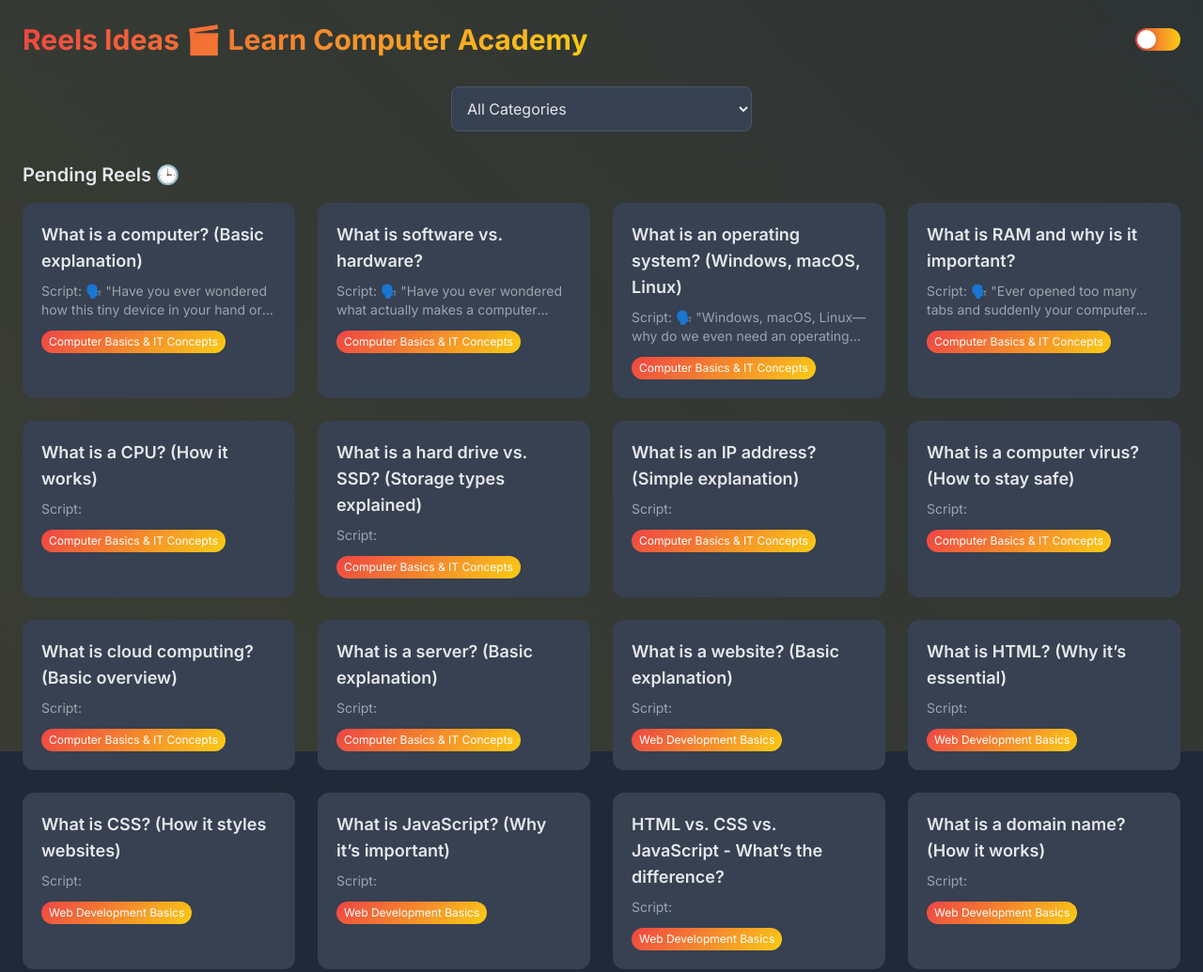
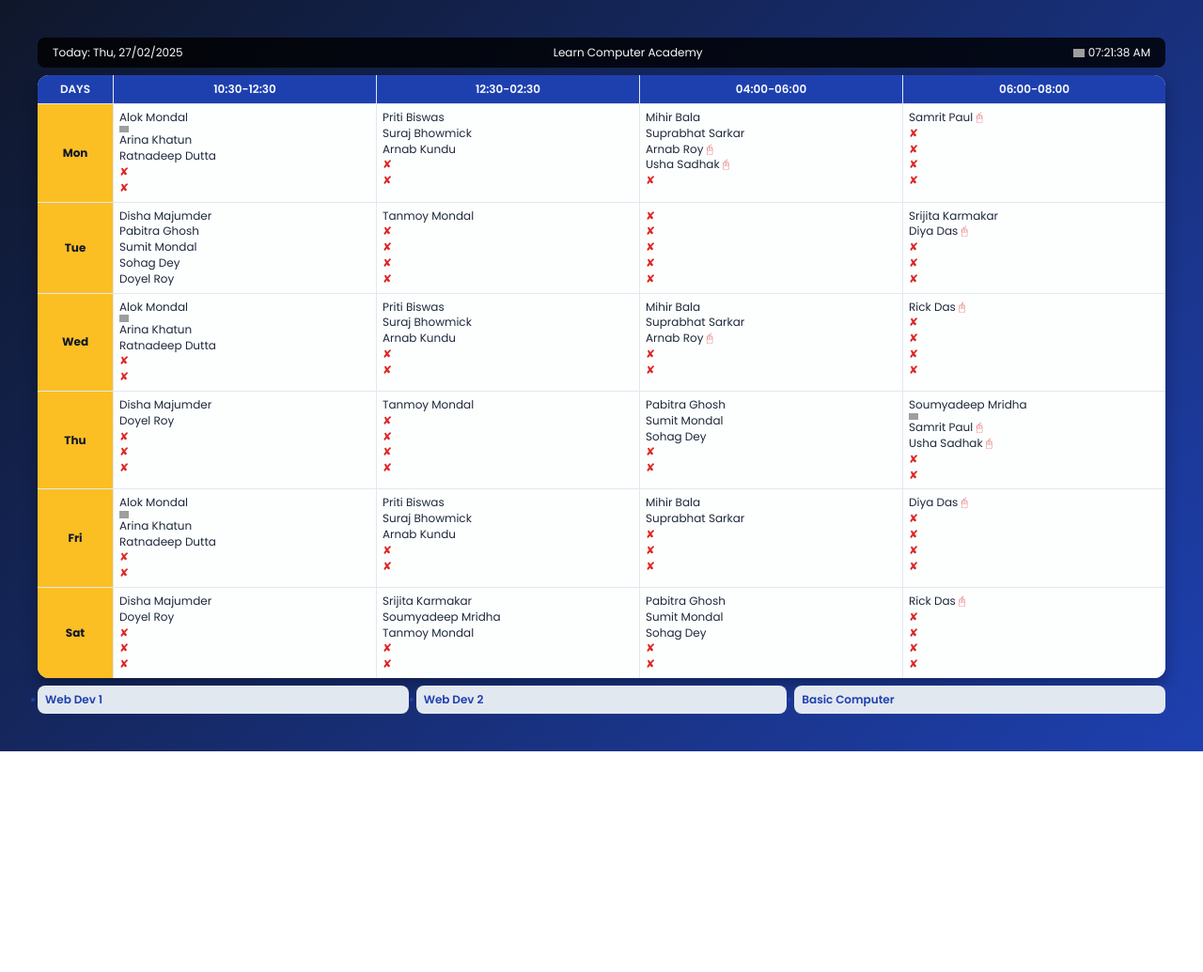
Before and after one commit to learncomputeracademy/reels, a plain HTML site: page index.html in a window 1280 px wide. Shown: the top 1035 px of the page at 94% size. After the commit the page ends 800 px from the top, so only its background shows below. Drawn offline with nearby package versions, Linux system fonts and the light colour scheme; grey boxes are pictures that could not be loaded.

Commit message:
Update index.html

```diff
--- a/index.html
+++ b/index.html
@@ -3,293 +3,530 @@
 <head>
   <meta charset="UTF-8">
   <meta name="viewport" content="width=device-width, initial-scale=1.0">
-    <title>Reels Ideas - Learn Computer Academy</title>
+  <meta name="description" content="Class timetable for Learn Computer Academy">
+  <meta name="theme-color" content="#1e40af">
+  <link rel="manifest" href="https://learncomputeracademy.github.io/time/manifest.webmanifest">
+  <link rel="icon" type="image/x-icon" href="https://res.cloudinary.com/learncomputeracademy/image/upload/w_80,c_fill,ar_1:1,g_auto,r_max/v1701951354/learncomputer.in/12_plqchp.png">
+  <title>LCA Class Timetable</title>
   <script src="https://cdn.tailwindcss.com"></script>
+  <link href="https://fonts.googleapis.com/css2?family=Poppins:wght@300;400;600;700&display=swap" rel="stylesheet">
   <style>
     :root {
-            --primary: #ef4444; /* Red */
-            --secondary: #facc15; /* Yellow */
-            --bg-light: #f3f4f6;
-            --bg-dark: #1f2937;
-            --card-light: #ffffff;
-            --card-dark: #374151;
-            --completed-dark: #2d3748; /* Darker gray for completed in dark mode */
-            --completed-light: #fefcbf; /* Light yellow for completed in light mode */
+      --primary: #1e40af; /* Deep blue */
+      --secondary: #fbbf24; /* Warm amber */
+      --bg-dark: #0f172a; /* Slate dark */
+      --bg-light: #e2e8f0; /* Softer gray for better contrast */
+      --accent: #dc2626; /* Bright red */
+      --text: #f8fafc; /* Near-white */
+      --text-dark: #1e293b; /* Darker slate for readability */
     }
 
     body {
-            background: var(--bg-dark);
-            color: #e5e7eb;
-            font-family: 'Inter', sans-serif;
-            transition: all 0.3s ease;
-            position: relative;
-            overflow-x: hidden;
-        }
-
-        body.light {
-            background: var(--bg-light);
-            color: #1f2937;
-        }
-
-        /* Vibrant Background Animation */
-        body::before {
-            content: '';
-            position: fixed;
-            top: 0;
-            left: 0;
-            width: 100%;
-            height: 100%;
-            background: linear-gradient(45deg, rgba(239, 68, 68, 0.2), rgba(250, 204, 21, 0.2), transparent);
-            background-size: 400% 400%;
-            animation: gradientFlow 10s ease infinite;
-            pointer-events: none;
-            z-index: -1;
-            opacity: 0.6;
-        }
-
-        body.light::before {
-            background: linear-gradient(45deg, rgba(239, 68, 68, 0.1), rgba(250, 204, 21, 0.1), transparent);
-            opacity: 0.4;
-        }
-
-        @keyframes gradientFlow {
-            0% { background-position: 0% 0%; }
-            50% { background-position: 100% 100%; }
-            100% { background-position: 0% 0%; }
-        }
-
-        .card {
-            background: var(--card-dark);
-            border-radius: 12px;
-            overflow: hidden;
-            transition: transform 0.3s ease, box-shadow 0.3s ease;
-            animation: fadeIn 0.5s ease-out;
-        }
-
-        .light .card {
-            background: var(--card-light);
-            box-shadow: 0 4px 6px rgba(0, 0, 0, 0.05);
-        }
-
-        .completed-card {
-            background: var(--completed-dark);
-            border: 1px solid var(--secondary);
-        }
-
-        .light .completed-card {
-            background: var(--completed-light);
-            border: 1px solid var(--primary);
-        }
-
-        .card:hover, .completed-card:hover {
-            transform: translateY(-5px);
-            box-shadow: 0 10px 20px rgba(0, 0, 0, 0.2);
-        }
-
-        .theme-toggle {
-            position: relative;
-            width: 48px;
-            height: 24px;
-            background: linear-gradient(90deg, var(--primary), var(--secondary));
-            border-radius: 9999px;
-            cursor: pointer;
-            transition: all 0.3s ease;
+      font-family: 'Poppins', sans-serif;
+      background: linear-gradient(135deg, var(--bg-dark), var(--primary));
+      color: var(--text);
+      margin: 0;
+      padding: 8px;
+      min-height: 100vh;
+      display: flex;
+      flex-direction: column;
+      align-items: center;
+      justify-content: center;
       overflow: hidden;
     }
 
-        .theme-toggle::before {
-            content: '';
-            position: absolute;
-            top: 2px;
-            left: 2px;
-            width: 20px;
-            height: 20px;
-            background: #fff;
-            border-radius: 50%;
-            transition: transform 0.3s ease;
-            box-shadow: 0 2px 4px rgba(0, 0, 0, 0.2);
+    header {
+      background: rgba(0, 0, 0, 0.8);
+      padding: 8px 16px;
+      border-radius: 8px;
+      backdrop-filter: blur(5px);
+      width: 100%;
+      max-width: 1200px;
+      display: flex;
+      justify-content: space-between;
+      align-items: center;
+      margin-bottom: 8px;
     }
 
-        .light .theme-toggle::before {
-            transform: translateX(24px);
+    .timetable {
+      display: grid;
+      grid-template-columns: 80px repeat(4, 1fr);
+      gap: 1px;
+      font-size: 12px;
+      width: 100%;
+      max-width: 1200px;
+      background: var(--bg-light);
+      border-radius: 12px;
+      overflow: hidden;
+      box-shadow: 0 8px 16px rgba(0, 0, 0, 0.3);
     }
 
-        .theme-toggle:hover {
-            box-shadow: 0 0 10px rgba(239, 68, 68, 0.5);
+    .timetable > div {
+      padding: 6px;
     }
 
-        .bg-gradient {
-            background: linear-gradient(135deg, var(--primary) 0%, var(--secondary) 100%);
+    .header-row {
+      background: var(--primary);
+      color: var(--text);
+      font-weight: 600;
+      text-align: center;
+      text-transform: uppercase;
     }
 
-        select {
-            background: var(--card-dark);
-            border: 1px solid #4b5563;
-            transition: all 0.3s ease;
-            color: #e5e7eb; /* Fixed text color for dark mode */
+    .day {
+      background: var(--secondary);
+      color: var(--bg-dark);
+      font-weight: 700;
+      text-align: center;
+      display: flex;
+      align-items: center;
+      justify-content: center;
     }
 
-        .light select {
-            background: var(--card-light);
-            border-color: #d1d5db;
-            color: #1f2937; /* Fixed text color for light mode */
+    .slot {
+      background: rgba(255, 255, 255, 0.95);
+      color: var(--text-dark);
     }
 
-        select option {
-            background: var(--card-dark);
-            color: #e5e7eb;
+    .slot ul {
+      list-style: none;
+      padding: 0;
+      margin: 0;
+      line-height: 1.4;
     }
 
-        .light select option {
-            background: var(--card-light);
-            color: #1f2937;
+    .slot li:empty::before {
+      content: '✘';
+      color: var(--accent);
     }
 
-        @keyframes fadeIn {
-            from { opacity: 0; transform: translateY(10px); }
+    .slot li::after {
+      content: attr(data-stream);
+      color: var(--accent);
+    }
+
+    /* Footer Styling */
+    footer {
+      display: flex;
+      justify-content: space-between;
+      width: 100%;
+      max-width: 1200px;
+      margin-top: 8px;
+      gap: 8px;
+      font-size: 12px;
+    }
+
+    .toggle-section {
+      background: var(--bg-light);
+      border-radius: 8px;
+      padding: 4px 8px;
+      flex: 1;
+      transition: all 0.3s ease;
+    }
+
+    .toggle-section.active {
+      background: #fff;
+      box-shadow: 0 4px 8px rgba(0, 0, 0, 0.2);
+    }
+
+    .toggle-section summary {
+      font-weight: 600;
+      color: var(--primary);
+      cursor: pointer;
+      padding: 2px 0;
+    }
+
+    .toggle-content {
+      display: none;
+      padding: 4px 8px;
+      color: var(--text-dark);
+    }
+
+    .toggle-section.active .toggle-content {
+      display: block;
+    }
+
+    .toggle-content ul {
+      list-style: none;
+      padding: 0;
+      margin: 0;
+      line-height: 1.3;
+    }
+
+    .toggle-content li[data-d="d"] {
+      color: var(--accent);
+    }
+
+    /* Animations */
+    @keyframes slideIn {
+      from { opacity: 0; transform: translateY(-10px); }
       to { opacity: 1; transform: translateY(0); }
     }
 
-        @keyframes slideIn {
-            from { opacity: 0; transform: translateX(-20px); }
-            to { opacity: 1; transform: translateX(0); }
+    header, .timetable, footer {
+      animation: slideIn 0.5s ease-out;
     }
 
-        .animate-header {
-            animation: slideIn 0.6s ease-out;
+    /* Scrollbar */
+    ::-webkit-scrollbar {
+      width: 4px;
     }
 
-        .popup-content {
-            animation: scaleIn 0.3s ease-out;
+    ::-webkit-scrollbar-track {
+      background: var(--bg-light);
     }
 
-        @keyframes scaleIn {
-            from { opacity: 0; transform: scale(0.95); }
-            to { opacity: 1; transform: scale(1); }
+    ::-webkit-scrollbar-thumb {
+      background: var(--primary);
+      border-radius: 10px;
+    }
+
+    ::-webkit-scrollbar-thumb:hover {
+      background: var(--accent);
+    }
+
+    @media (max-width: 640px) {
+      .timetable {
+        grid-template-columns: 60px repeat(4, 1fr);
+        font-size: 9px;
+      }
+      footer {
+        flex-direction: column;
+        font-size: 8px;
+      }
     }
   </style>
-    <link href="https://fonts.googleapis.com/css2?family=Inter:wght@400;600;700&display=swap" rel="stylesheet">
 </head>
-<body class="dark transition-all duration-300">
-    <div class="max-w-7xl mx-auto p-6 space-y-8">
-        <!-- Header & Theme Toggle -->
-        <div class="flex items-center justify-between animate-header">
-            <h1 class="text-3xl font-bold bg-gradient text-transparent bg-clip-text">
-                Reels Ideas 🎬 Learn Computer Academy
-            </h1>
-            <div onclick="toggleTheme()" class="theme-toggle"></div>
+<body>
+  <header>
+    <div id="today" class="text-xs"></div>
+    <a href="https://learncomputer.in/" target="_blank" class="text-xs hover:text-secondary">Learn Computer Academy</a>
+    <div id="time" class="text-xs flex items-center gap-1"></div>
+  </header>
+
+  <section class="timetable">
+    <div class="header-row">Days</div>
+    <div class="header-row">10:30-12:30</div>
+    <div class="header-row">12:30-02:30</div>
+    <div class="header-row">04:00-06:00</div>
+    <div class="header-row">06:00-08:00</div>
+
+    <div class="day">Mon</div>
+    <div class="slot">
+      <ul>
+        <li>Alok Mondal <img src="https://fonts.gstatic.com/s/e/notoemoji/latest/1f30f/512.gif" alt="🌏" width="10" height="10"></li>
+        <li>Arina Khatun</li>
+        <li>Ratnadeep Dutta</li>
+        <li></li>
+        <li></li>
+      </ul>
+    </div>
+    <div class="slot">
+      <ul>
+        <li>Priti Biswas</li>
+        <li>Suraj Bhowmick</li>
+        <li>Arnab Kundu</li>
+        <li></li>
+        <li></li>
+      </ul>
+    </div>
+    <div class="slot">
+      <ul>
+        <li>Mihir Bala</li>
+        <li>Suprabhat Sarkar</li>
+        <li data-stream=" 🖰">Arnab Roy</li>
+        <li data-stream=" 🖰">Usha Sadhak</li>
+        <li></li>
+      </ul>
+    </div>
+    <div class="slot">
+      <ul>
+        <li data-stream=" 🖰">Samrit Paul</li>
+        <li></li>
+        <li></li>
+        <li></li>
+        <li></li>
+      </ul>
     </div>
 
-        <!-- Filter Dropdown -->
-        <div class="flex justify-center">
-            <select id="categoryFilter" class="p-3 rounded-lg shadow-sm w-full max-w-xs">
-                <option value="all">All Categories</option>
-            </select>
+    <div class="day">Tue</div>
+    <div class="slot">
+      <ul>
+        <li>Disha Majumder</li>
+        <li>Pabitra Ghosh</li>
+        <li>Sumit Mondal</li>
+        <li>Sohag Dey</li>
+        <li>Doyel Roy</li>
+      </ul>
+    </div>
+    <div class="slot">
+      <ul>
+        <li>Tanmoy Mondal</li>
+        <li></li>
+        <li></li>
+        <li></li>
+        <li></li>
+      </ul>
+    </div>
+    <div class="slot">
+      <ul>
+        <li></li>
+        <li></li>
+        <li></li>
+        <li></li>
+        <li></li>
+      </ul>
+    </div>
+    <div class="slot">
+      <ul>
+        <li>Srijita Karmakar</li>
+        <li data-stream=" 🖰">Diya Das</li>
+        <li></li>
+        <li></li>
+        <li></li>
+      </ul>
     </div>
 
-        <!-- Pending Reels -->
-        <div>
-            <h2 class="text-xl font-semibold mb-4">Pending Reels 🕒</h2>
-            <div class="grid grid-cols-1 sm:grid-cols-2 md:grid-cols-3 lg:grid-cols-4 gap-6" id="pending-reels"></div>
+    <div class="day">Wed</div>
+    <div class="slot">
+      <ul>
+        <li>Alok Mondal <img src="https://fonts.gstatic.com/s/e/notoemoji/latest/1f30f/512.gif" alt="🌏" width="10" height="10"></li>
+        <li>Arina Khatun</li>
+        <li>Ratnadeep Dutta</li>
+        <li></li>
+        <li></li>
+      </ul>
+    </div>
+    <div class="slot">
+      <ul>
+        <li>Priti Biswas</li>
+        <li>Suraj Bhowmick</li>
+        <li>Arnab Kundu</li>
+        <li></li>
+        <li></li>
+      </ul>
+    </div>
+    <div class="slot">
+      <ul>
+        <li>Mihir Bala</li>
+        <li>Suprabhat Sarkar</li>
+        <li data-stream=" 🖰">Arnab Roy</li>
+        <li></li>
+        <li></li>
+      </ul>
+    </div>
+    <div class="slot">
+      <ul>
+        <li data-stream=" 🖰">Rick Das</li>
+        <li></li>
+        <li></li>
+        <li></li>
+        <li></li>
+      </ul>
     </div>
 
-        <!-- Completed Reels -->
-        <div>
-            <h2 class="text-xl font-semibold mb-4">Completed Reels ✅</h2>
-            <div class="grid grid-cols-1 sm:grid-cols-2 md:grid-cols-3 lg:grid-cols-4 gap-6" id="completed-reels"></div>
+    <div class="day">Thu</div>
+    <div class="slot">
+      <ul>
+        <li>Disha Majumder</li>
+        <li>Doyel Roy</li>
+        <li></li>
+        <li></li>
+        <li></li>
+      </ul>
+    </div>
+    <div class="slot">
+      <ul>
+        <li>Tanmoy Mondal</li>
+        <li></li>
+        <li></li>
+        <li></li>
+        <li></li>
+      </ul>
+    </div>
+    <div class="slot">
+      <ul>
+        <li>Pabitra Ghosh</li>
+        <li>Sumit Mondal</li>
+        <li>Sohag Dey</li>
+        <li></li>
+        <li></li>
+      </ul>
+    </div>
+    <div class="slot">
+      <ul>
+        <li>Soumyadeep Mridha <img src="https://fonts.gstatic.com/s/e/notoemoji/latest/1f30f/512.gif" alt="🌏" width="10" height="10"></li>
+        <li data-stream=" 🖰">Samrit Paul</li>
+        <li data-stream=" 🖰">Usha Sadhak</li>
+        <li></li>
+        <li></li>
+      </ul>
+    </div>
+
+    <div class="day">Fri</div>
+    <div class="slot">
+      <ul>
+        <li>Alok Mondal <img src="https://fonts.gstatic.com/s/e/notoemoji/latest/1f30f/512.gif" alt="🌏" width="10" height="10"></li>
+        <li>Arina Khatun</li>
+        <li>Ratnadeep Dutta</li>
+        <li></li>
+        <li></li>
+      </ul>
+    </div>
+    <div class="slot">
+      <ul>
+        <li>Priti Biswas</li>
+        <li>Suraj Bhowmick</li>
+        <li>Arnab Kundu</li>
+        <li></li>
+        <li></li>
+      </ul>
+    </div>
+    <div class="slot">
+      <ul>
+        <li>Mihir Bala</li>
+        <li>Suprabhat Sarkar</li>
+        <li></li>
+        <li></li>
+        <li></li>
+      </ul>
+    </div>
+    <div class="slot">
+      <ul>
+        <li data-stream=" 🖰">Diya Das</li>
+        <li></li>
+        <li></li>
+        <li></li>
+        <li></li>
+      </ul>
+    </div>
+
+    <div class="day">Sat</div>
+    <div class="slot">
+      <ul>
+        <li>Disha Majumder</li>
+        <li>Doyel Roy</li>
+        <li></li>
+        <li></li>
+        <li></li>
+      </ul>
+    </div>
+    <div class="slot">
+      <ul>
+        <li>Srijita Karmakar</li>
+        <li>Soumyadeep Mridha</li>
+        <li>Tanmoy Mondal</li>
+        <li></li>
+        <li></li>
+      </ul>
+    </div>
+    <div class="slot">
+      <ul>
+        <li>Pabitra Ghosh</li>
+        <li>Sumit Mondal</li>
+        <li>Sohag Dey</li>
+        <li></li>
+        <li></li>
+      </ul>
+    </div>
+    <div class="slot">
+      <ul>
+        <li data-stream=" 🖰">Rick Das</li>
+        <li></li>
+        <li></li>
+        <li></li>
+        <li></li>
+      </ul>
+    </div>
+  </section>
+
+  <footer>
+    <div class="toggle-section" data-toggle-id="web-dev-1">
+      <summary>Web Dev 1</summary>
+      <div class="toggle-content">
+        <ul>
+          <li data-d="">Ratnadeep Dutta (25)</li>
+          <li data-d="d">Mihir Bala (20)</li>
+          <li data-d="d">Alok Mondal (19)</li>
+          <li data-d="d">Priti Biswas (15)</li>
+          <li data-d="d">Samaresh Das (14)</li>
+          <li data-d="d">Disha Majumder (12)</li>
+          <li data-d="">Pabitra Ghosh (12)</li>
+          <li data-d="">Sumit Mondal (12)</li>
+        </ul>
       </div>
     </div>
-
-    <!-- Popup -->
-    <div id="popup" class="fixed inset-0 bg-black bg-opacity-60 hidden flex items-center justify-center">
-        <div class="card p-6 rounded-xl w-11/12 md:w-1/2 popup-content relative">
-            <button class="absolute top-3 right-3 text-2xl text-gray-500 hover:text-gray-300" onclick="closePopup()">×</button>
-            <h2 id="popup-title" class="text-2xl font-bold mb-4 bg-gradient text-transparent bg-clip-text"></h2>
-            <p id="popup-script" class="text-base leading-relaxed"></p>
+    <div class="toggle-section" data-toggle-id="web-dev-2">
+      <summary>Web Dev 2</summary>
+      <div class="toggle-content">
+        <ul>
+          <li data-d="">Sohag Dey (10)</li>
+          <li data-d="d">Tanmoy Mondal (09)</li>
+          <li data-d="d">Arina Khatun (06)</li>
+          <li data-d="d">Soumyadeep Mridha (05)</li>
+          <li data-d="d">Srijita Karmakar (03)</li>
+          <li data-d="d">Doyel Roy (02)</li>
+          <li data-d="">Suprabhat Sarkar (01)</li>
+          <li data-d="">Suraj Bhowmick (01)</li>
+          <li data-d="">Arnab Kundu (01)</li>
+        </ul>
       </div>
     </div>
+    <div class="toggle-section" data-toggle-id="basic-computer">
+      <summary>Basic Computer</summary>
+      <div class="toggle-content">
+        <ul>
+          <li data-d="">Samrit Paul (11)</li>
+          <li data-d="d">Diya Das (07)</li>
+          <li data-d="">Arnab Roy (06)</li>
+          <li data-d="d">Usha Sadhak (02)</li>
+          <li data-d="d">Rick Das (02)</li>
+        </ul>
+      </div>
+    </div>
+  </footer>
 
   <script>
-        // Theme Toggle with Local Storage
-        function toggleTheme() {
-            document.body.classList.toggle('light');
-            document.body.classList.toggle('dark');
-            localStorage.setItem('theme', document.body.classList.contains('light') ? 'light' : 'dark');
+    // Date and Time Functions
+    function formatDateWithDay(date) {
+      const days = ['Sun', 'Mon', 'Tue', 'Wed', 'Thu', 'Fri', 'Sat'];
+      return `${days[date.getDay()]}, ${date.getDate().toString().padStart(2, '0')}/${(date.getMonth() + 1).toString().padStart(2, '0')}/${date.getFullYear()}`;
     }
 
-        // Load Theme Preference (default dark)
-        if (localStorage.getItem('theme') === 'light') {
-            document.body.classList.add('light');
-            document.body.classList.remove('dark');
-        } else {
-            document.body.classList.add('dark');
-            document.body.classList.remove('light');
+    document.querySelector('#today').textContent = `Today: ${formatDateWithDay(new Date())}`;
+
+    function getCurrentTime() {
+      const now = new Date();
+      const hours = (now.getHours() % 12 || 12).toString().padStart(2, '0');
+      const minutes = now.getMinutes().toString().padStart(2, '0');
+      const seconds = now.getSeconds().toString().padStart(2, '0');
+      const ampm = now.getHours() >= 12 ? 'PM' : 'AM';
+      return `<img src="https://i.ibb.co/r5136nN/time-2.png" alt="time" width="12" height="12"> ${hours}:${minutes}:${seconds} ${ampm}`;
     }
 
-        async function loadReels() {
-            try {
-                const response = await fetch('reels.json');
-                if (!response.ok) throw new Error("JSON file not found.");
-                const data = await response.json();
-                const pendingContainer = document.getElementById('pending-reels');
-                const completedContainer = document.getElementById('completed-reels');
-                const categoryFilter = document.getElementById('categoryFilter');
-                const categories = new Set();
+    const timeElement = document.querySelector('#time');
+    timeElement.innerHTML = getCurrentTime();
+    setInterval(() => timeElement.innerHTML = getCurrentTime(), 1000);
 
-                data.reels.forEach((reel, index) => {
-                    categories.add(reel.category);
-                    const reelElement = document.createElement('div');
-                    reelElement.classList.add('card', 'p-5', 'cursor-pointer');
-                    if (reel.completed) reelElement.classList.add('completed-card');
-                    reelElement.style.animationDelay = `${index * 0.1}s`;
-                    reelElement.setAttribute("data-category", reel.category);
-                    reelElement.onclick = () => showPopup(reel.title, reel.script);
+    // Toggle Functionality
+    const toggleSections = document.querySelectorAll('.toggle-section');
 
-                    reelElement.innerHTML = `
-                        <h3 class="font-semibold text-lg">${reel.title}</h3>
-                        <p class="text-sm text-gray-400 light:text-gray-600 mt-2 line-clamp-2">${reel.script}</p>
-                        <span class="text-xs mt-3 inline-block px-2 py-1 bg-gradient text-white rounded-full">${reel.category}</span>
-                    `;
+    toggleSections.forEach(section => {
+      const summary = section.querySelector('summary');
+      summary.addEventListener('click', (e) => {
+        e.preventDefault(); // Prevent default <details> behavior
 
-                    (reel.completed ? completedContainer : pendingContainer).appendChild(reelElement);
+        // Close all other sections
+        toggleSections.forEach(otherSection => {
+          if (otherSection !== section) {
+            otherSection.classList.remove('active');
+          }
         });
 
-                categories.forEach(category => {
-                    const option = document.createElement('option');
-                    option.value = category;
-                    option.textContent = category;
-                    categoryFilter.appendChild(option);
+        // Toggle the clicked section
+        section.classList.toggle('active');
       });
-
-                categoryFilter.addEventListener("change", () => filterReels(categoryFilter.value));
-            } catch (error) {
-                console.error('Error:', error);
-                alert("Error loading reels.");
-            }
-        }
-
-        function filterReels(category) {
-            document.querySelectorAll('.grid > .card').forEach(reel => {
-                const reelCategory = reel.getAttribute("data-category");
-                reel.style.display = category === "all" || reelCategory === category ? "block" : "none";
     });
-        }
-
-        function showPopup(title, script) {
-            document.getElementById("popup-title").textContent = title;
-            document.getElementById("popup-script").textContent = script;
-            document.getElementById("popup").classList.remove("hidden");
-        }
-
-        function closePopup() {
-            document.getElementById("popup").classList.add("hidden");
-        }
-
-        document.getElementById("popup").addEventListener("click", (event) => {
-            if (event.target === event.currentTarget) closePopup();
-        });
-
-        loadReels();
   </script>
 </body>
 </html>
```
Lines whose indentation alone changed are shown as unchanged.
